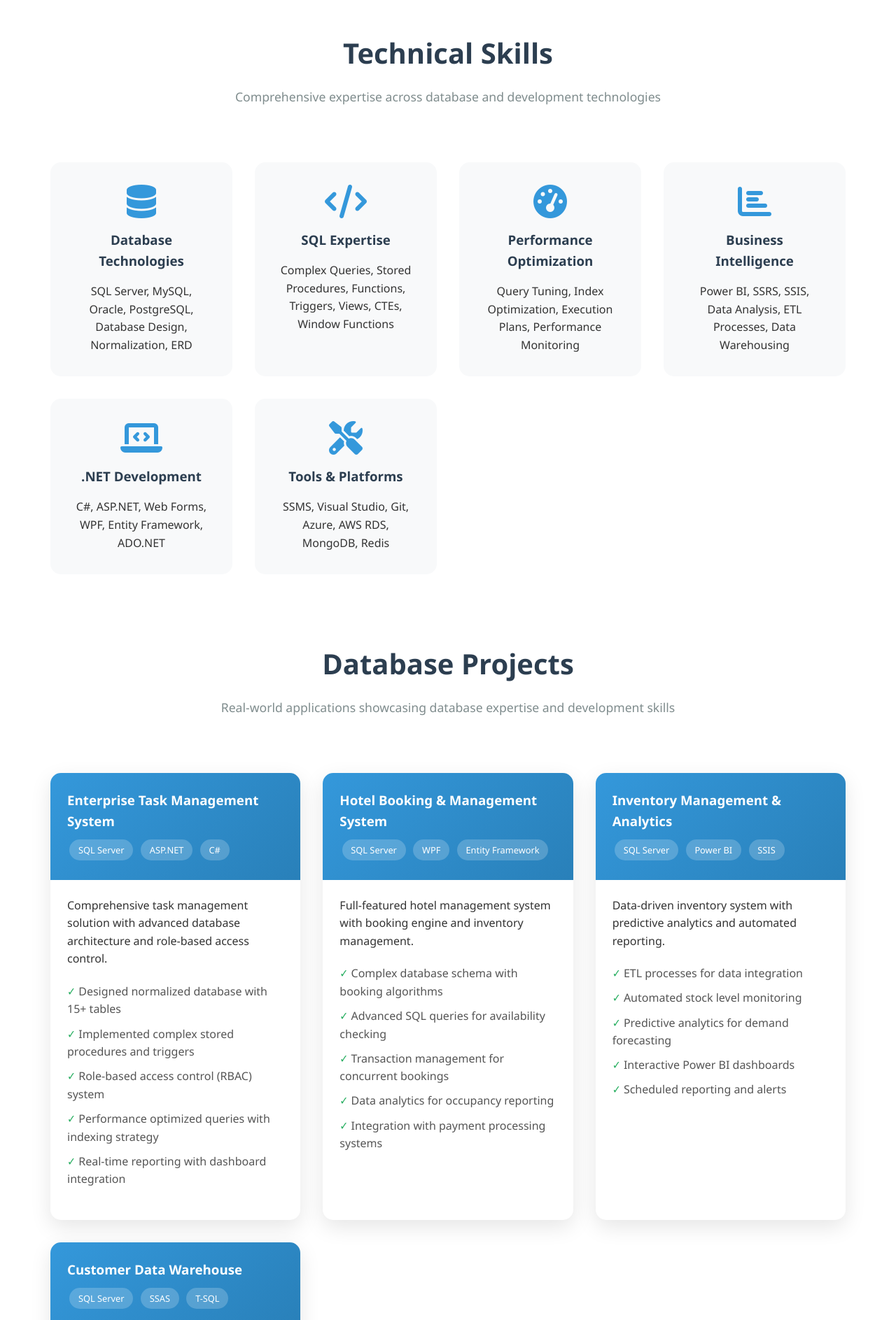
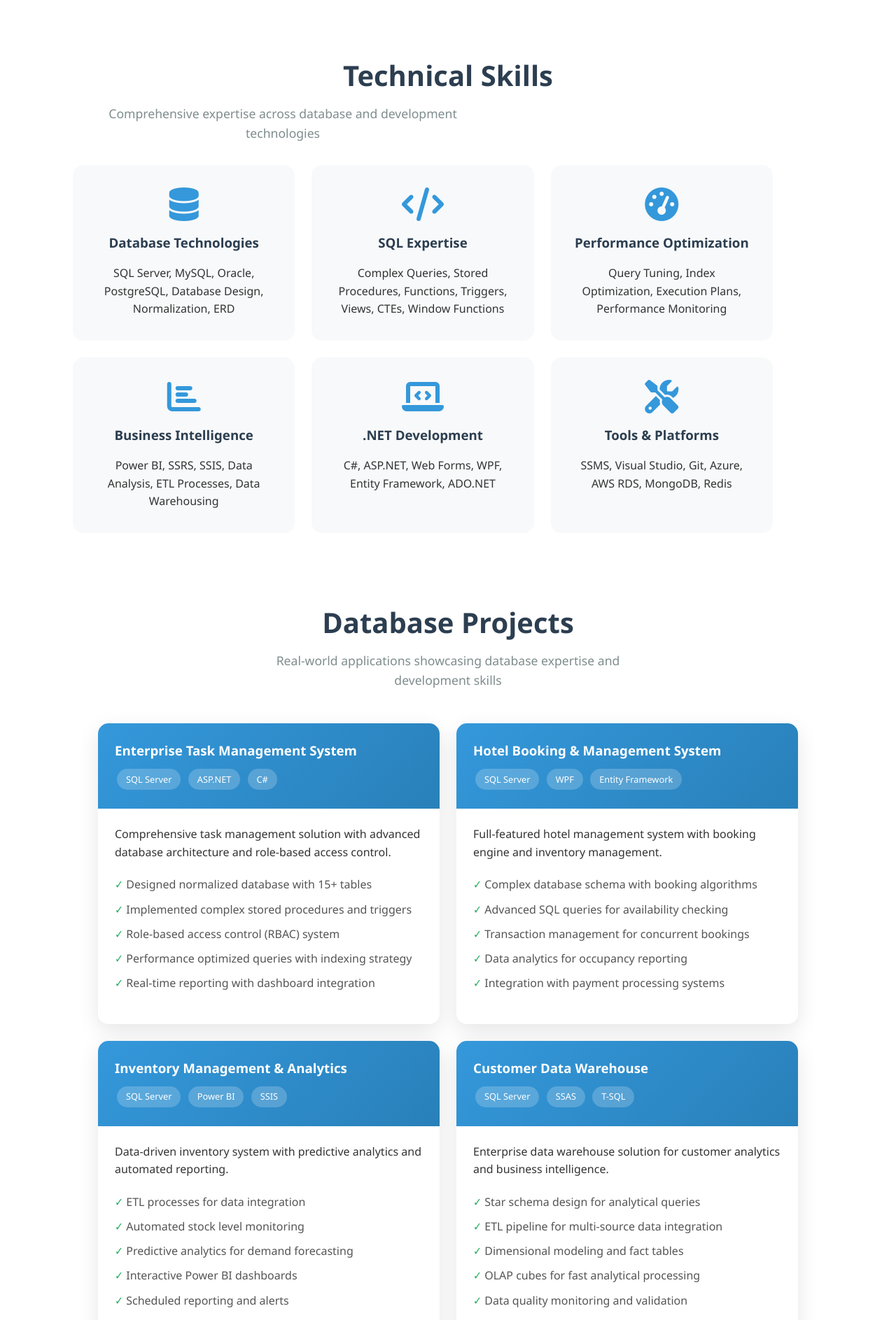
Before and after one commit to Tejas001-vision/MyPortfolio, a plain HTML site: page index.html in a window 1280 px wide. Shown: the part 1620-3507 px from the top of the page at 70% size. Drawn offline with Linux system fonts and the light colour scheme.

Commit message:
Update index.html

```diff
--- a/index.html
+++ b/index.html
@@ -150,37 +150,43 @@
         .container {
             max-width: 1200px;
             margin: 0 auto;
-            padding: 8rem 2rem 6rem;
+            padding: 2rem;
+            width: 100%;
         }
 
         .section {
-            margin-bottom: 6rem;
-            min-height: 80vh;
+            min-height: 100vh;
             display: flex;
             flex-direction: column;
             justify-content: center;
+            align-items: center;
+            padding: 2rem 0;
+            box-sizing: border-box;
         }
 
         .section h2 {
             font-size: 2.5rem;
             color: #2c3e50;
-            margin-bottom: 1rem;
+            margin-bottom: 0.5rem;
             text-align: center;
         }
 
         .section-subtitle {
             text-align: center;
             color: #7f8c8d;
-            margin-bottom: 3rem;
+            margin-bottom: 2rem;
             font-size: 1.1rem;
+            max-width: 600px;
         }
 
         /* Skills Grid */
         .skills-grid {
             display: grid;
             grid-template-columns: repeat(auto-fit, minmax(250px, 1fr));
-            gap: 2rem;
-            margin-top: 2rem;
+            gap: 1.5rem;
+            margin-top: 1rem;
+            width: 100%;
+            max-width: 1000px;
         }
 
         .skill-card {
@@ -211,8 +217,10 @@
         .projects-grid {
             display: grid;
             grid-template-columns: repeat(auto-fit, minmax(350px, 1fr));
-            gap: 2rem;
-            margin-top: 2rem;
+            gap: 1.5rem;
+            margin-top: 1rem;
+            width: 100%;
+            max-width: 1000px;
         }
 
         .project-card {
@@ -271,8 +279,10 @@
         .cert-grid {
             display: grid;
             grid-template-columns: repeat(auto-fit, minmax(300px, 1fr));
-            gap: 1.5rem;
-            margin-top: 2rem;
+            gap: 1rem;
+            margin-top: 1rem;
+            width: 100%;
+            max-width: 800px;
         }
 
         .cert-card {
@@ -305,8 +315,10 @@
         .contact-grid {
             display: grid;
             grid-template-columns: repeat(auto-fit, minmax(250px, 1fr));
-            gap: 2rem;
-            margin-top: 2rem;
+            gap: 1.5rem;
+            margin-top: 1rem;
+            width: 100%;
+            max-width: 800px;
         }
 
         .contact-card {
@@ -404,7 +416,9 @@
         /* Experience Timeline */
         .timeline {
             position: relative;
-            margin: 2rem 0;
+            margin: 1rem 0;
+            width: 100%;
+            max-width: 800px;
         }
 
         .timeline::before {
@@ -502,8 +516,8 @@
     <!-- Main Content -->
     <div class="main-content">
         <div class="container">
-            <!-- About Section -->
             <section id="about" class="section">
+                <div class="container">
                     <h2>About Me</h2>
                     <p class="section-subtitle">Dedicated database professional with a passion for data excellence</p>
                     <div style="max-width: 800px; margin: 0 auto; text-align: center; font-size: 1.1rem; line-height: 1.8;">
@@ -520,10 +534,11 @@
                             optimized database solutions.
                         </p>
                     </div>
+                </div>
             </section>
 
-            <!-- Skills Section -->
             <section id="skills" class="section">
+                <div class="container">
                     <h2>Technical Skills</h2>
                     <p class="section-subtitle">Comprehensive expertise across database and development technologies</p>
                     <div class="skills-grid">
@@ -556,6 +571,7 @@
                             <i class="fas fa-tools"></i>
                             <h3>Tools & Platforms</h3>
                             <p>SSMS, Visual Studio, Git, Azure, AWS RDS, MongoDB, Redis</p>
+                        </div>
                     </div>
                 </div>
             </section>
```
Lines whose indentation alone changed are shown as unchanged.
